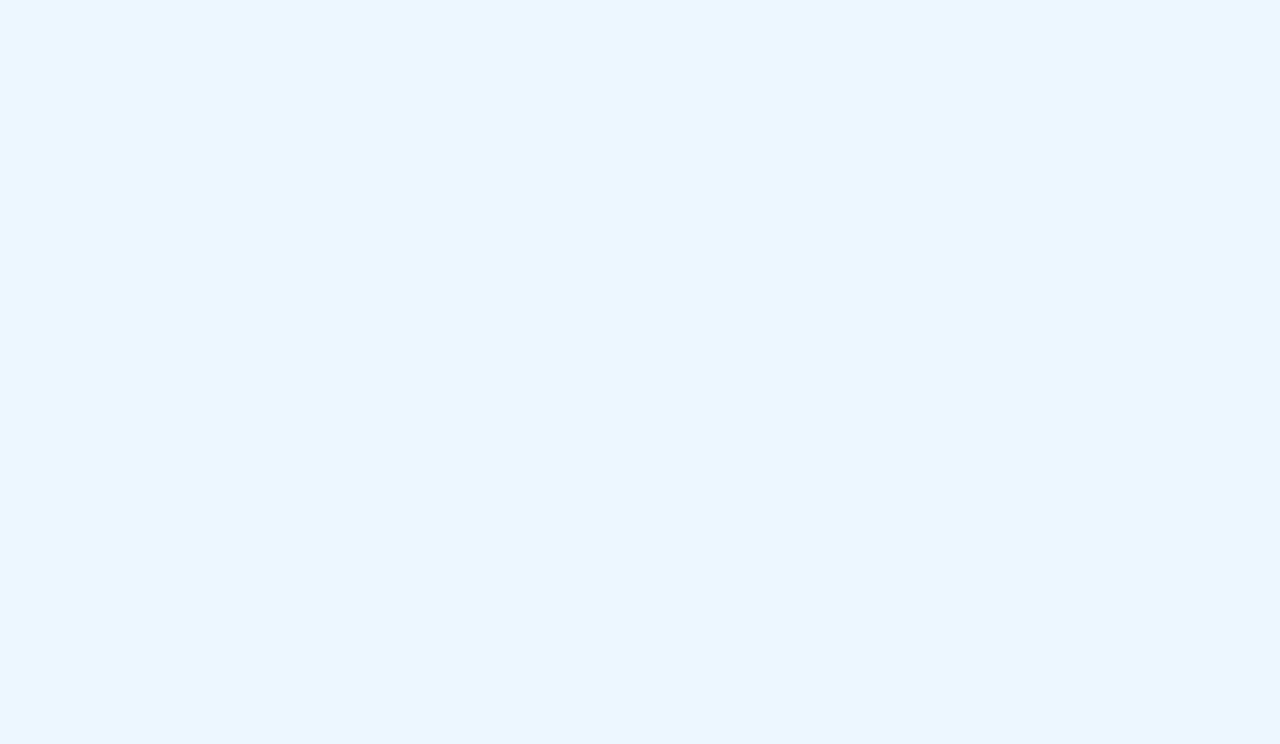
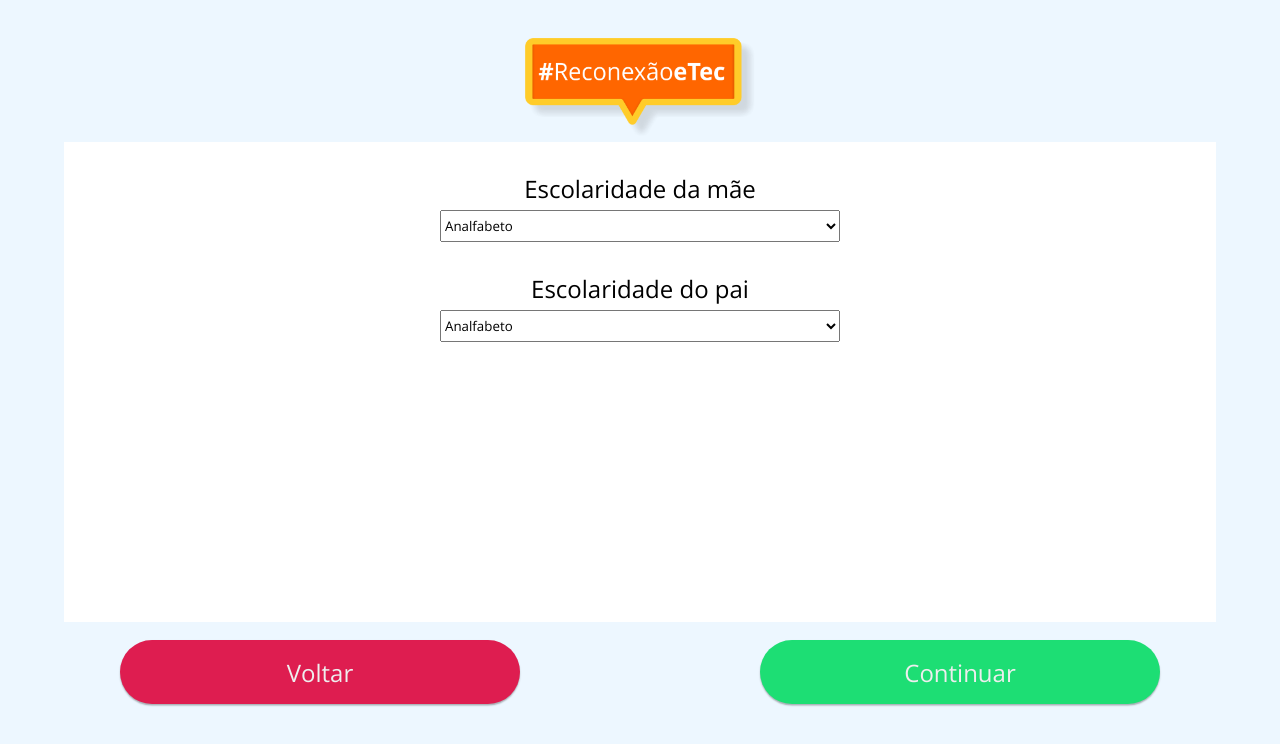
Before and after one commit to k13w/feedback, a React (Create React App) app in the folder frontend/: page /parents in a window 1280 px wide. Shown: the top 744 px of the page. Built offline with nearby package versions, Linux system fonts and the light colour scheme.

Commit message:
parents education

```diff
--- a/frontend/src/assets/styles/global.js
+++ b/frontend/src/assets/styles/global.js
@@ -21,7 +21,7 @@ export default createGlobalStyle`
     width: 100%;
   }
 
-  body, input, button {
+  body, input, button, h1,h2,h3,p,select {
     font-family: 'Open Sans', sans-serif;
   }
 
--- /dev/null
+++ b/frontend/src/components/Parents/index.js
@@ -0,0 +1,49 @@
+import React from 'react';
+import { Link } from 'react-router-dom';
+import Hashtag from '../../assets/img/etechashtag.png';
+import { Container } from './styles';
+
+const Parents = () => (
+    <Container>
+    <div className="header">
+        <img src={Hashtag}></img>
+    </div>
+    <div className="main">
+
+        <label>Escolaridade da mãe </label> <br/>
+        <select>
+        <option value="analfabeto"> Analfabeto</option>
+            <option value="MfundamentalInc"> Ensino fundamental incompleto</option>
+            <option value="MfundamentalCom"> Ensino fundamental completo</option>
+            <option value="MmedioInc"> Ensino médio incompleto</option>
+            <option value="MmedioCom"> Ensino médio completo</option>
+            <option value="Msuperior"> Superior completo (ou graduação)</option>
+            <option value="MposGradu"> Pós-graduação</option>
+            <option value="Mmestre"> Mestrado</option>
+            <option value="Mdoutorado"> Doutorado</option>
+            <option value="MposDoutorado"> Pós-Doutorado</option>
+        </select>
+        <br/>
+        <label>Escolaridade do pai </label><br/>
+        <select>
+        <option value="analfabeto"> Analfabeto</option>
+            <option value="PfundamentalInc"> Ensino fundamental incompleto</option>
+            <option value="PfundamentalCom"> Ensino fundamental completo</option>
+            <option value="PmedioInc"> Ensino médio incompleto</option>
+            <option value="PmedioCom"> Ensino médio completo</option>
+            <option value="Psuperior"> Superior completo (ou graduação)</option>
+            <option value="PposGradu"> Pós-graduação</option>
+            <option value="Pmestre"> Mestrado</option>
+            <option value="Pdoutorado"> Doutorado</option>
+            <option value="PposDoutorado"> Pós-Doutorado</option>
+        </select>
+
+
+    </div>
+    <div className="footer">
+        <Link to='#'><button className="voltar" >Voltar</button></Link>
+        <Link to='#'><button >Continuar</button></Link>
+    </div>
+    </Container>
+)
+export default Parents;
--- /dev/null
+++ b/frontend/src/components/Parents/styles.js
@@ -0,0 +1,35 @@
+import styled from 'styled-components';
+
+export const Container = styled.div`
+    .header {
+        margin: 0 auto;
+        max-width: 230px;
+        margin-top: 3%;
+    }
+    img {
+        width: 100%;
+    }
+
+    select {
+        max-width: 25rem;
+        width: 100%;
+        height: 2rem;
+        margin-bottom: 30px
+    }
+
+    .main {
+        text-align: center;
+        font-size: 1.5rem;
+        margin: 0 5%;
+        background-color: #fff;
+        width: 90%;
+        padding: 30px 30px 30px 30px;
+        float: left;
+        height: 30rem;
+        @media (max-width: 480px){
+            height: 20rem;
+        }
+        position:relative;
+    }
+
+`;
--- a/frontend/src/routes.js
+++ b/frontend/src/routes.js
@@ -10,6 +10,7 @@ import UserVerification from './components/UserVerification';
 import Welcome from './components/Welcome';
 
 import Email from './components/Email';
+import Parents from './components/Parents';
 
 import history from './services/history';
 
@@ -23,6 +24,7 @@ const Routes = () => (
             <Route path='/user' component={UserVerification} />
             <Route path='/welcome' component={Welcome} />
             <Route path='/email' component={Email} />
+            <Route path='/parents' component={Parents} />
         </Switch>
     </Router>
 )
```
